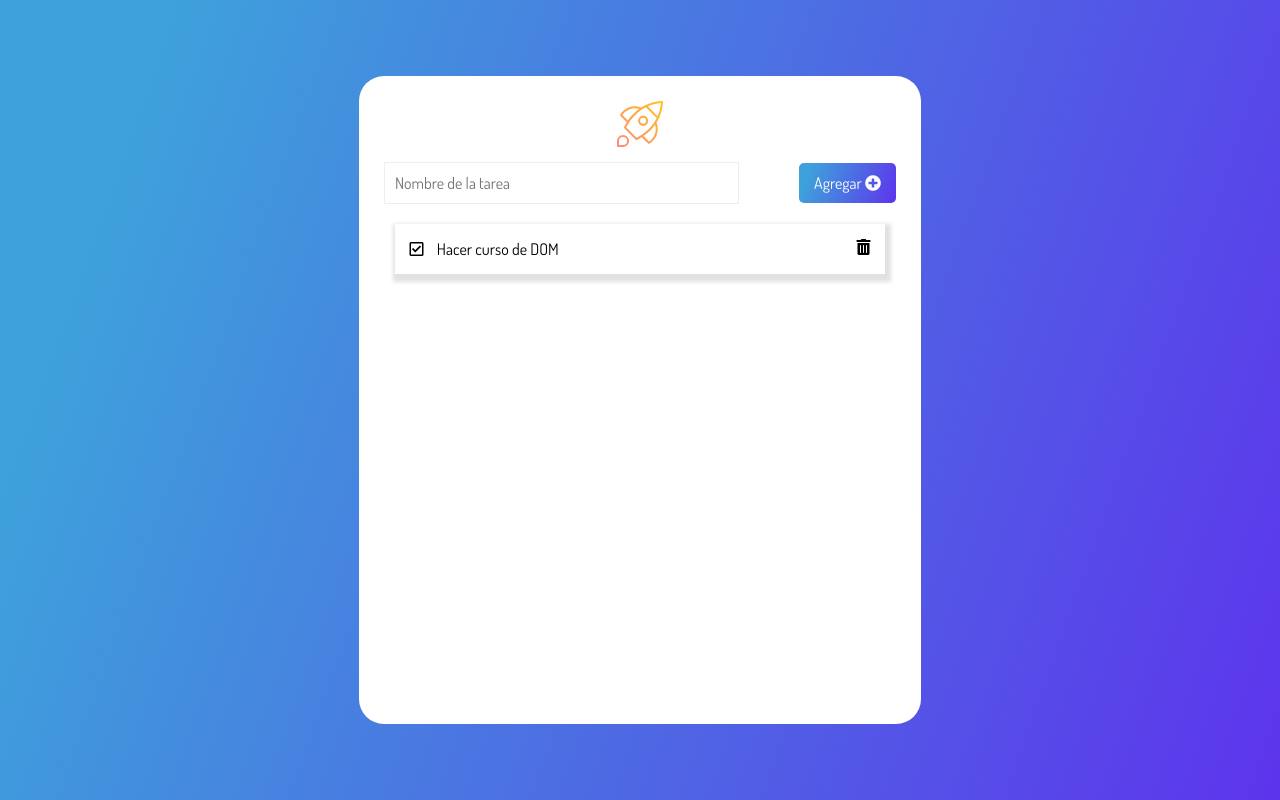
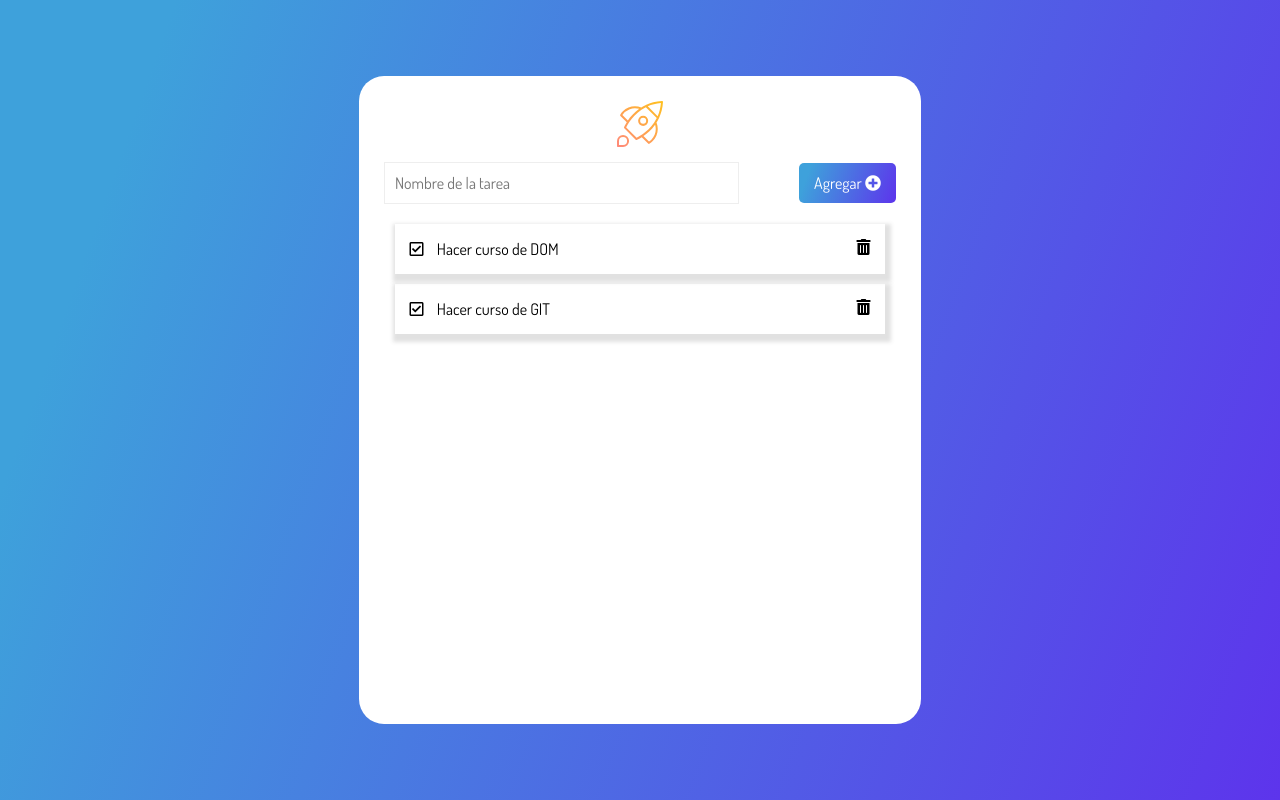
Before and after one commit to andresinpa/CLASE-ALURA-ORACLE-USANDO-DOM, a plain HTML site: page 1821-manipulando-dom-con-js-proyecto_inicial/index.html in a window 1280 px wide. Drawn offline with Linux system fonts and the light colour scheme.

Commit message:
clase01 completada

```diff
--- a/1821-manipulando-dom-con-js-proyecto_inicial/index.html
+++ b/1821-manipulando-dom-con-js-proyecto_inicial/index.html
@@ -43,6 +43,14 @@
             </div>
             <i class="fas fa-trash-alt trashIcon icon"></i>
           </li>
+
+          <li class="card">
+            <div>
+              <i class="far fa-check-square icon"></i>
+              <span class="task">Hacer curso de GIT</span>
+            </div>
+            <i class="fas fa-trash-alt trashIcon icon"></i>
+          </li>
         </ul>
       </div>
     </main>
```
